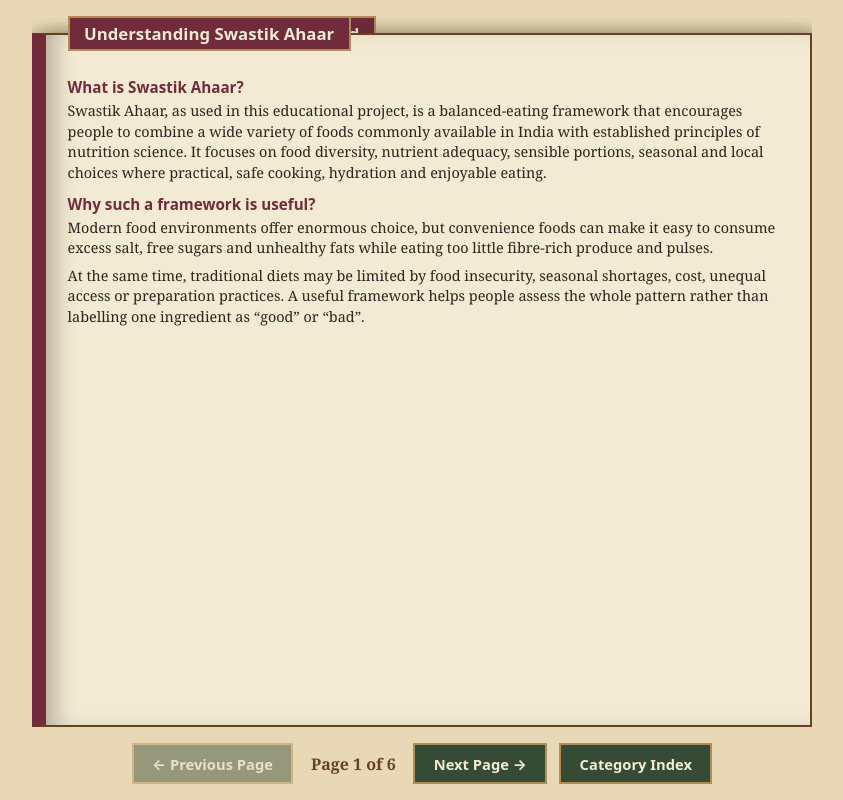
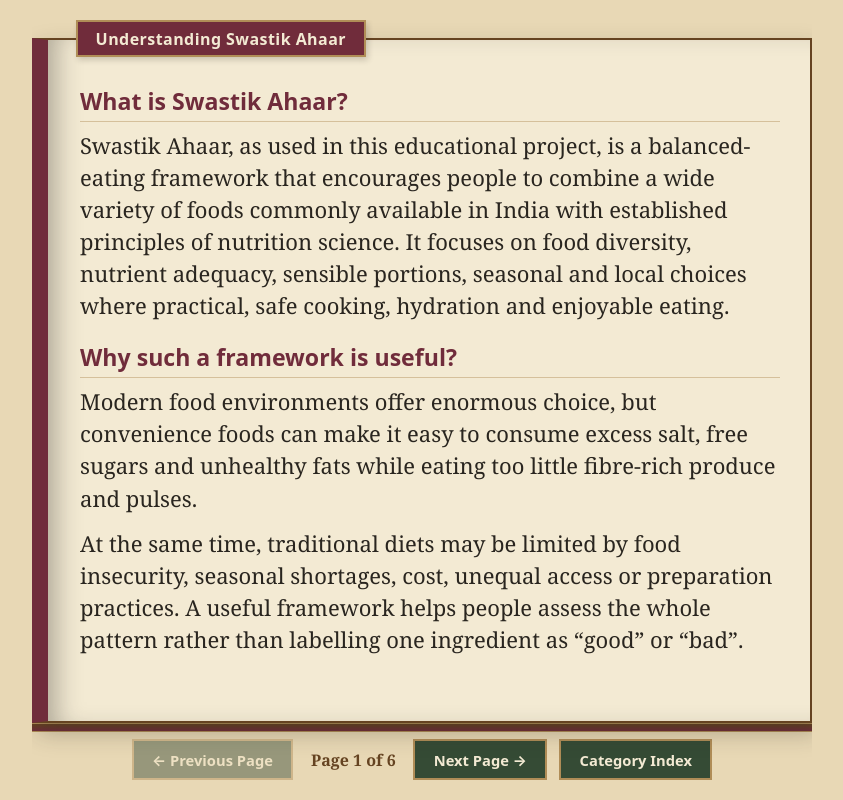
Before and after one commit to Devanshcyber-hackerops/Flipbook-page.0.html, a plain HTML site: page flipbook.html in a window 1280 px wide. Shown: the whole page, without its empty margins (218-1061 px from the left). Drawn offline with Linux system fonts and the light colour scheme.

Commit message:
Sycn Changes

```diff
--- a/CSS.css
+++ b/CSS.css
@@ -32,14 +32,14 @@ body {
     display: flex;
     align-items: center;
     justify-content: center;
-    padding: 1rem;
+    padding: 1.25rem;
 }
 
 .book-shell {
     width: 100%;
     max-width: 780px;
     height: 100%;
-    max-height: 860px;
+    max-height: 840px;
     display: flex;
     flex-direction: column;
     justify-content: space-between;
@@ -52,30 +52,31 @@ body {
     flex: 1;
     min-height: 0;
     width: 100%;
-    overflow: hidden;
     perspective: 2400px;
     transform-style: preserve-3d;
 }
 
+/* Bottom book cover edge */
 .flipbook::before {
     content: "";
     position: absolute;
-    left: -10px;
-    right: -14px;
-    bottom: -10px;
-    height: 10px;
+    left: -8px;
+    right: -12px;
+    bottom: -9px;
+    height: 9px;
     background: linear-gradient(to bottom, var(--brown), var(--burgundy));
     border: 1px solid var(--gold);
     pointer-events: none;
     z-index: 0;
 }
 
+/* Right stacked page edges */
 .flipbook::after {
     content: "";
     position: absolute;
     top: 4px;
-    right: -11px;
-    width: 11px;
+    right: -10px;
+    width: 10px;
     height: calc(100% - 4px);
     background: repeating-linear-gradient(
         to right,
@@ -95,75 +96,104 @@ body {
     inset: 0;
     width: 100%;
     height: 100%;
-    overflow: hidden;
+    display: block; /* Keeps <legend> aligned cleanly on the top border */
+    overflow-y: auto; /* Prevents text from ever clipping on small screens */
     background-color: var(--paper-light);
     color: var(--ink);
     border: 2px solid var(--brown);
-    border-left: 14px solid var(--burgundy);
+    border-left: 16px solid var(--burgundy);
     border-radius: 0;
-    padding: 1rem 1.35rem;
+    padding: 1.25rem 2.1rem 1.75rem 2.25rem;
+    font-size: clamp(13.5px, 1.55vh, 15.5px);
     transform-origin: left center;
     transform-style: preserve-3d;
     backface-visibility: hidden;
-    transition: transform 0.8s cubic-bezier(0.22, 1, 0.36, 1), opacity 0.45s ease;
+    opacity: 0;
+    visibility: hidden;
+    pointer-events: none;
+    transition:
+        transform 0.75s cubic-bezier(0.22, 1, 0.36, 1),
+        opacity 0.4s ease,
+        visibility 0.4s ease;
     box-shadow:
         6px 10px 22px var(--shadow),
-        inset 18px 0 24px -12px rgba(41, 37, 31, 0.36);
+        inset 22px 0 28px -14px rgba(41, 37, 31, 0.32);
+}
+
+/* Only show the active page so longer legends behind it never peek out */
+.page.active {
+    opacity: 1;
+    visibility: visible;
+    pointer-events: auto;
 }
 
 .page.flipped {
     transform: rotateY(-165deg);
     opacity: 0;
+    visibility: hidden;
     pointer-events: none;
 }
 
 .page > legend {
     background-color: var(--burgundy);
     color: var(--paper-light);
-    padding: 0.25rem 0.9rem;
+    padding: 0.35rem 1.1rem;
+    margin-left: -0.25rem;
     border: 2px solid var(--gold);
     font-family: system-ui, -apple-system, sans-serif;
+    letter-spacing: 0.02em;
+    box-shadow: 2px 3px 6px rgba(41, 37, 31, 0.2);
 }
 
 .page > legend h2 {
-    font-size: 1.05rem;
+    font-size: 1rem;
+    font-weight: 700;
     color: var(--paper-light);
 }
 
 .section-heading {
-    margin: 0.65rem 0 0.25rem;
+    margin: 1.15em 0 0.4em;
+    padding-bottom: 0.2em;
+    border-bottom: 1px solid rgba(176, 141, 87, 0.45);
     font-family: system-ui, -apple-system, sans-serif;
-    font-size: 0.95rem;
+    font-size: 1.08em;
+    font-weight: 700;
     color: var(--burgundy);
 }
 
+.page > legend + .section-heading {
+    margin-top: 0.65em;
+}
+
 .page p {
-    font-size: 0.9rem;
-    line-height: 1.42;
-    margin-bottom: 0.45rem;
+    font-size: 1em;
+    line-height: 1.62;
+    margin-bottom: 0.85em;
+    text-align: left;
 }
 
 .page ul {
-    margin: 0.25rem 0 0.5rem 1.15rem;
-    font-size: 0.88rem;
-    line-height: 1.38;
+    margin: 0.35em 0 0.85em 1.35em;
+    font-size: 0.97em;
+    line-height: 1.55;
 }
 
 .page li {
-    margin-bottom: 0.2rem;
+    margin-bottom: 0.32em;
 }
 
 .page table {
     width: 100%;
     border-collapse: collapse;
-    margin: 0.35rem 0 0.5rem;
-    font-size: 0.84rem;
+    margin: 0.5em 0 0.85em;
+    font-size: 0.88em;
+    line-height: 1.4;
 }
 
 .page th,
 .page td {
     border: 1px solid var(--brown);
-    padding: 0.35rem 0.5rem;
+    padding: 0.42em 0.6em;
     text-align: left;
     vertical-align: top;
 }
@@ -171,8 +201,23 @@ body {
 .page th {
     background-color: var(--green);
     color: var(--paper-light);
+    font-family: system-ui, -apple-system, sans-serif;
+    font-weight: 600;
 }
 
+.page td ul {
+    margin: 0 0 0 1.1em;
+}
+
+.page td li {
+    margin-bottom: 0.15em;
+}
+
+.center {
+    text-align: center;
+}
+
+/* Controls bar */
 .book-controls {
     display: flex;
     flex-wrap: wrap;
@@ -213,14 +258,77 @@ body {
     text-align: center;
     font-weight: 700;
     color: var(--brown);
-}.center {
-    text-align: center;
+}.page {
+    position: absolute;
+    inset: 0;
+    width: 100%;
+    height: 100%;
+    display: block;
+    overflow: hidden;
+    background-color: var(--paper-light);
+    color: var(--ink);
+    border: 2px solid var(--brown);
+    border-left: 16px solid var(--burgundy);
+    border-radius: 0;
+    padding: 1rem 1.85rem 1.25rem 2rem;
+    font-size: clamp(12.5px, 1.4vh, 14.5px);
+    transform-origin: left center;
+    transform-style: preserve-3d;
+    backface-visibility: hidden;
+    opacity: 0;
+    visibility: hidden;
+    pointer-events: none;
+    transition:
+        transform 0.75s cubic-bezier(0.22, 1, 0.36, 1),
+        opacity 0.4s ease,
+        visibility 0.4s ease;
+    box-shadow:
+        6px 10px 22px var(--shadow),
+        inset 20px 0 26px -12px rgba(41, 37, 31, 0.34);
 }
 
-.page td ul {
-    margin: 0 0 0 1.1rem;
+.section-heading {
+    margin: 0.85em 0 0.3em;
+    padding-bottom: 0.18em;
+    border-bottom: 1px solid rgba(176, 141, 87, 0.45);
+    font-family: system-ui, -apple-system, sans-serif;
+    font-size: 1.05em;
+    font-weight: 700;
+    color: var(--burgundy);
 }
 
-.page td li {
-    margin-bottom: 0.15rem;
+.page > legend + .section-heading {
+    margin-top: 0.5em;
 }
+
+.page p {
+    font-size: 1em;
+    line-height: 1.46;
+    margin-bottom: 0.6em;
+}
+
+.page ul {
+    margin: 0.25em 0 0.6em 1.25em;
+    font-size: 0.95em;
+    line-height: 1.4;
+}
+
+.page li {
+    margin-bottom: 0.2em;
+}
+
+.page table {
+    width: 100%;
+    border-collapse: collapse;
+    margin: 0.35em 0 0.6em;
+    font-size: 0.86em;
+    line-height: 1.32;
+}
+
+.page th,
+.page td {
+    border: 1px solid var(--brown);
+    padding: 0.32em 0.52em;
+    text-align: left;
+    vertical-align: top;
+}
--- a/flipbook.html
+++ b/flipbook.html
@@ -252,6 +252,30 @@
     const indicator = document.getElementById('pageIndicator');
     let currentPage = 0;
 
+    function fitAllPages() {
+        pages.forEach((page) => {
+            let min = 10; // Minimum readable px
+            let max = 26; // Maximum px for sparse pages
+            let best = min;
+
+            // Temporarily allow auto-height check via scrollHeight vs clientHeight
+            while (min <= max) {
+                const mid = Math.floor((min + max) / 2);
+                page.style.fontSize = mid + 'px';
+
+                // Check if content overflows vertically (with a 2px safety buffer)
+                if (page.scrollHeight <= page.clientHeight + 2) {
+                    best = mid;
+                    min = mid + 1;
+                } else {
+                    max = mid - 1;
+                }
+            }
+
+            page.style.fontSize = best + 'px';
+        });
+    }
+
     function updateBook() {
         pages.forEach((page, index) => {
             page.classList.toggle('active', index === currentPage);
@@ -305,6 +329,10 @@
         if (e.key === 'ArrowLeft') prevPage();
     });
 
+    // Fit text on initial load, font load, and window resize
+    window.addEventListener('resize', fitAllPages);
+    document.fonts.ready.then(fitAllPages);
+    fitAllPages();
     updateBook();
 </script>
 </body>
```
Lines whose indentation alone changed are shown as unchanged.
